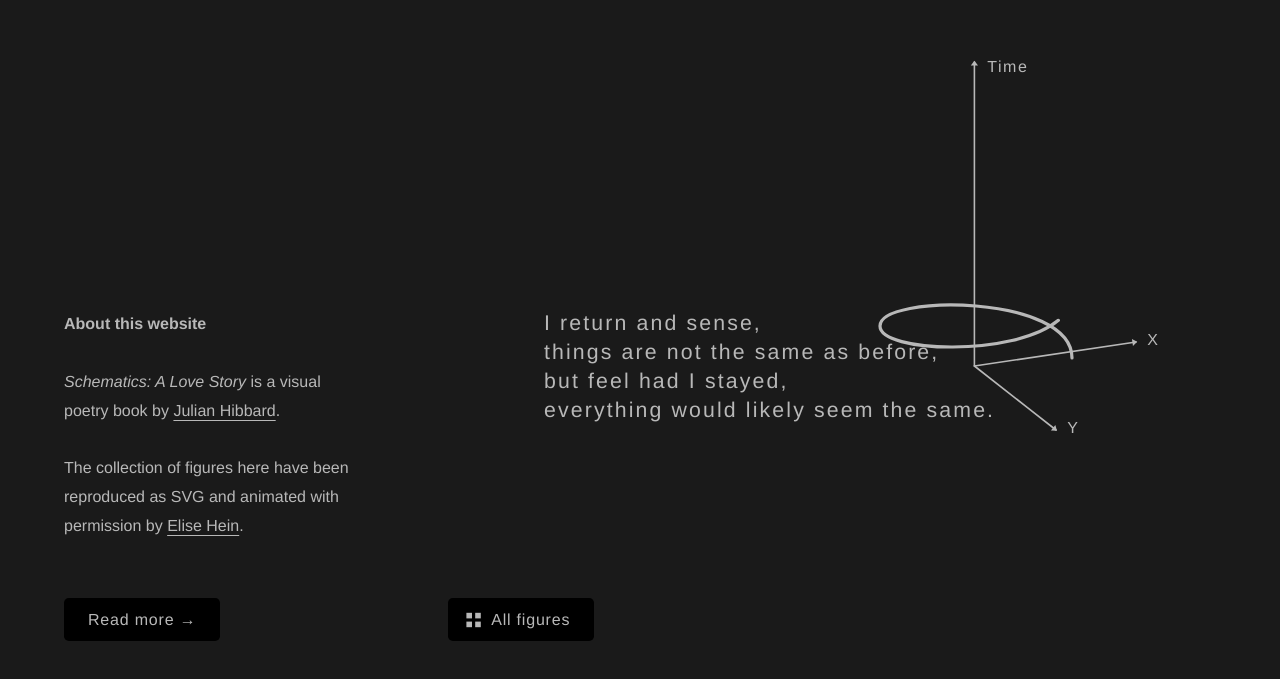
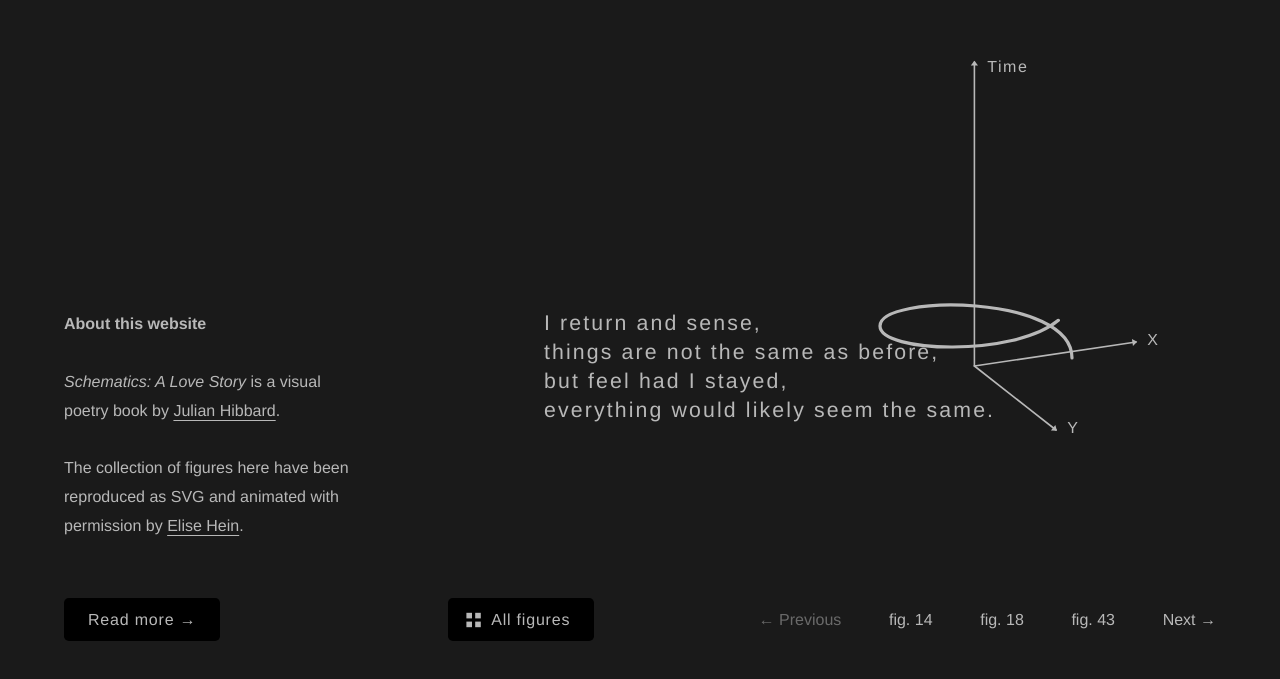
Before and after one commit to elisehein/schematics, a plain HTML site: page index.html in a window 1280 px wide. Shown: the part 101-780 px from the top of the page. Drawn offline with Linux system fonts and the light colour scheme.

Commit message:
Fix navigation node replacements to work with new templating.

```diff
--- a/css/nav.css
+++ b/css/nav.css
@@ -1,4 +1,22 @@
 nav {
+  display: flex;
   line-height: var(--triple-baseline);
   align-self: flex-end;
+  justify-content: space-between;
 }
+
+nav ul li {
+  display: inline-block;
+  margin-left: var(--triple-baseline);
+}
+
+nav li a:not([href]) {
+  opacity: .5;
+  cursor: default;
+  pointer-events: none;
+}
+
+nav li a:hover,
+nav li a:focus {
+  color: #fff;
+}
--- a/index.html
+++ b/index.html
@@ -75,10 +75,13 @@
       </figure>
       <nav>
         <a is="button-link" icon="grid" href="#">All figures</a>
-        <a id="previous-figure"></a>
         <ul>
+          <li><a class="link-type" id="previous-figure">&larr; Previous</a></li>
+          <li><a class="link-type" href="#fig14">fig. 14</a></li>
+          <li><a class="link-type" href="#fig18">fig. 18</a></li>
+          <li><a class="link-type" href="#fig43">fig. 43</a></li>
+          <li><a class="link-type" id="next-figure">Next &rarr;</a></li>
         </ul>
-        <a id="next-figure"></a>
       </nav>
     </template>
 
--- a/main.js
+++ b/main.js
@@ -12,27 +12,24 @@ const nav = new HashNavigation({
       return;
     }
 
-    mainNode.innerHTML = figureTemplate.innerHTML;
     const figureNode = mainNode.querySelector("figure");
 
     if (oldFigureNum) {
       figureNode.addEventListener("transitionend", () => {
-        figureNode.classList.remove("figure--exiting");
-        handleNewFigure(figureNode, newFigureNum, oldFigureNum);
+        handleNewFigure(mainNode, newFigureNum, oldFigureNum);
       }, { once: true });
       figureNode.classList.add("figure--exiting");
     } else {
-      handleNewFigure(figureNode, newFigureNum);
+      handleNewFigure(mainNode, newFigureNum);
     }
   }
 });
 
-function handleNewFigure(figureNode, newFigureNum, oldFigureNum) {
-  if (oldFigureNum) {
-    figureNode.classList.replace(`figure${oldFigureNum}`, `figure${newFigureNum}`);
-  } else {
-    figureNode.classList.add(`figure${newFigureNum}`);
-  }
+function handleNewFigure(mainNode, newFigureNum, oldFigureNum) {
+  mainNode.innerHTML = figureTemplate.innerHTML;
+  const figureNode = mainNode.querySelector("figure");
+  figureNode.classList.add(`figure${newFigureNum}`);
+
   setPoetry(figureNode.querySelector("figcaption"), getPoetry(newFigureNum));
 
   const diagramContainerNode = figureNode.querySelector(".diagram-container");
@@ -60,16 +57,17 @@ function updateNavigation(newFigureNum) {
   const prevFigureNum = orderedFigures[newFigureNumIndex - 1];
   const nextFigurNum = orderedFigures[newFigureNumIndex + 1];
 
-  prevLink.style.display = prevFigureNum ? "block" : "none";
-  nextLink.style.display = nextFigurNum ? "block" : "none";
+  configureDirectionalFigureLink(prevLink, prevFigureNum);
+  configureDirectionalFigureLink(nextLink, nextFigurNum);
+}
 
-  if (prevFigureNum) {
-    prevLink.setAttribute("href", `#fig${prevFigureNum}`);
+function configureDirectionalFigureLink(node, num) {
+  if (num) {
+    node.setAttribute("href", `#fig${num}`);
+  } else {
+    node.setAttribute("aria-hidden", true);
   }
 
-  if (nextFigurNum) {
-    nextLink.setAttribute("href", `#fig${nextFigurNum}`);
-  }
 }
 
 nav.init({ defaultFigureNum });
```
